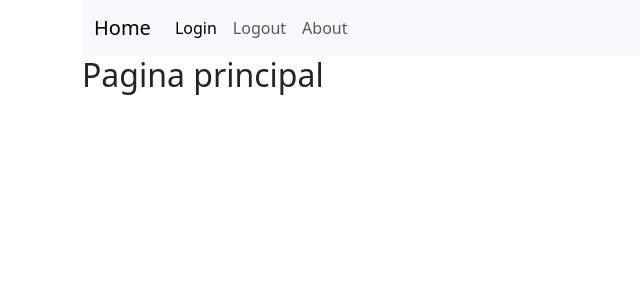
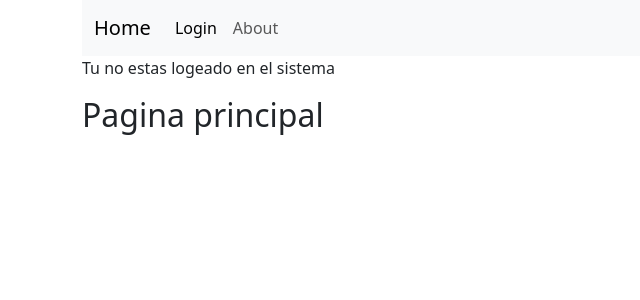
Before and after one commit to alex69mendo/django_sgt, a Django app: page / in a window 1280 px wide. Shown: the top 300 px of the page, without its empty margins (0-640 px from the left). Run offline with Django 4.2, Linux system fonts and the light colour scheme; some libraries are stand-ins or nearby versions.

Commit message:
se incluye login logout

```diff
--- a/principal/settings.py
+++ b/principal/settings.py
@@ -107,7 +107,7 @@ AUTH_PASSWORD_VALIDATORS = [
 # Internationalization
 # https://docs.djangoproject.com/en/4.2/topics/i18n/
 
-LANGUAGE_CODE = 'en-us'
+LANGUAGE_CODE = 'es'
 
 TIME_ZONE = 'UTC'
 
@@ -125,3 +125,6 @@ STATIC_URL = 'static/'
 # https://docs.djangoproject.com/en/4.2/ref/settings/#default-auto-field
 
 DEFAULT_AUTO_FIELD = 'django.db.models.BigAutoField'
+
+LOGIN_REDIRECT_URL= 'home'
+LOGOUT_REDIRECT_URL= 'home'
--- a/principal/urls.py
+++ b/principal/urls.py
@@ -19,6 +19,7 @@ from django.urls import path, include
 
 urlpatterns = [
     path('',include('accounts.urls')),
+    path("accounts/", include("django.contrib.auth.urls")),
     path('admin/', admin.site.urls),
 
 ]
--- a/templates/accounts/index.html
+++ b/templates/accounts/index.html
@@ -2,5 +2,12 @@
 
 
 {% block content%}
+
+    {% if user.is_authenticated %}
+        <h3>Hi {{ user.username }}, ingresaste al sistema </h3>
+    {% else%}
+        <p>Tu no estas logeado en el sistema</p>
+    {% endif %}
+
     <h2>Pagina principal</h2>
 {% endblock content %}
--- a/templates/accounts/nav.html
+++ b/templates/accounts/nav.html
@@ -1,3 +1,4 @@
+
 <nav class="navbar navbar-expand-lg navbar-light bg-light">
     <div class="container-fluid">
       <a class="navbar-brand" href="{% url 'home'%}">Home</a>
@@ -6,15 +7,19 @@
       </button>
       <div class="collapse navbar-collapse" id="navbarNav">
         <ul class="navbar-nav">
+          {% if user.is_authenticated %}
             <li class="nav-item">
-            <a class="nav-link active" aria-current="page" href="#">Login</a>
+              <a class="nav-link" href="{% url 'logout' %}">Logout</a>
             </li>
+          {% else %}
             <li class="nav-item">
-            <a class="nav-link" href="#">Logout</a>
+              <a class="nav-link active" aria-current="page" href="{% url 'login' %}">Login</a>
             </li>
             <li class="nav-item">
               <a class="nav-link" href="{% url 'about' %}">About</a>
             </li>
+          {% endif %}
+
 
         </ul>
       </div>
```
Also changed, not shown: templates/registration/login.html (added, +12 -0 lines), 1 other file. Lines whose indentation alone changed are shown as unchanged.
